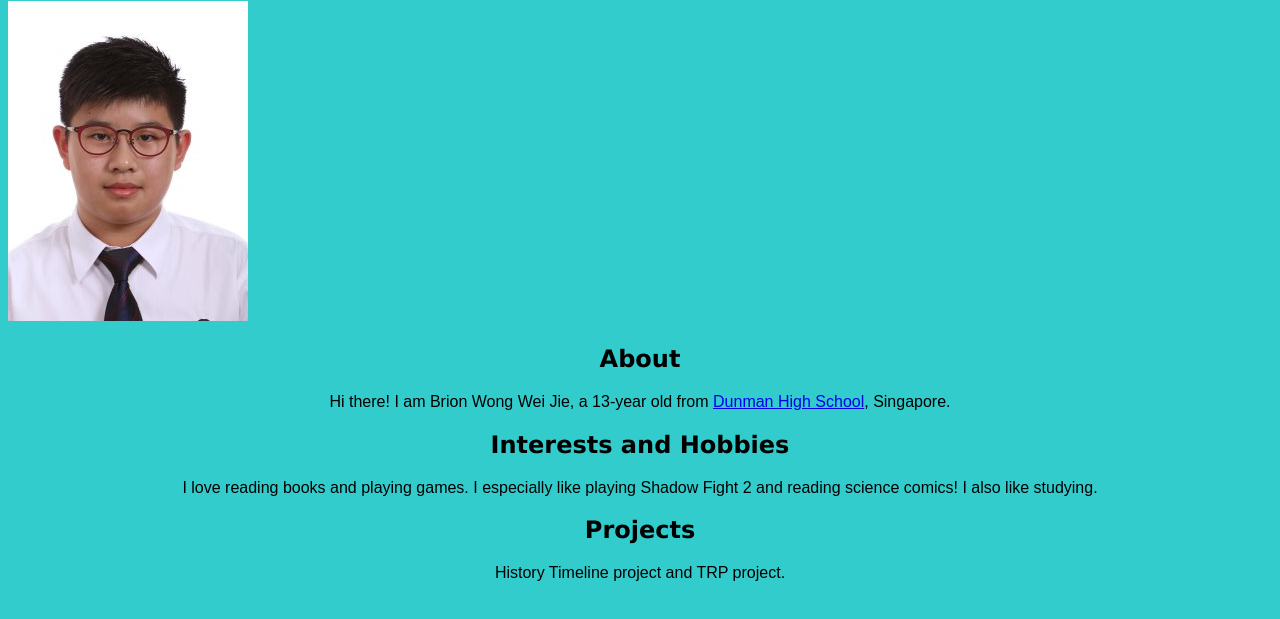
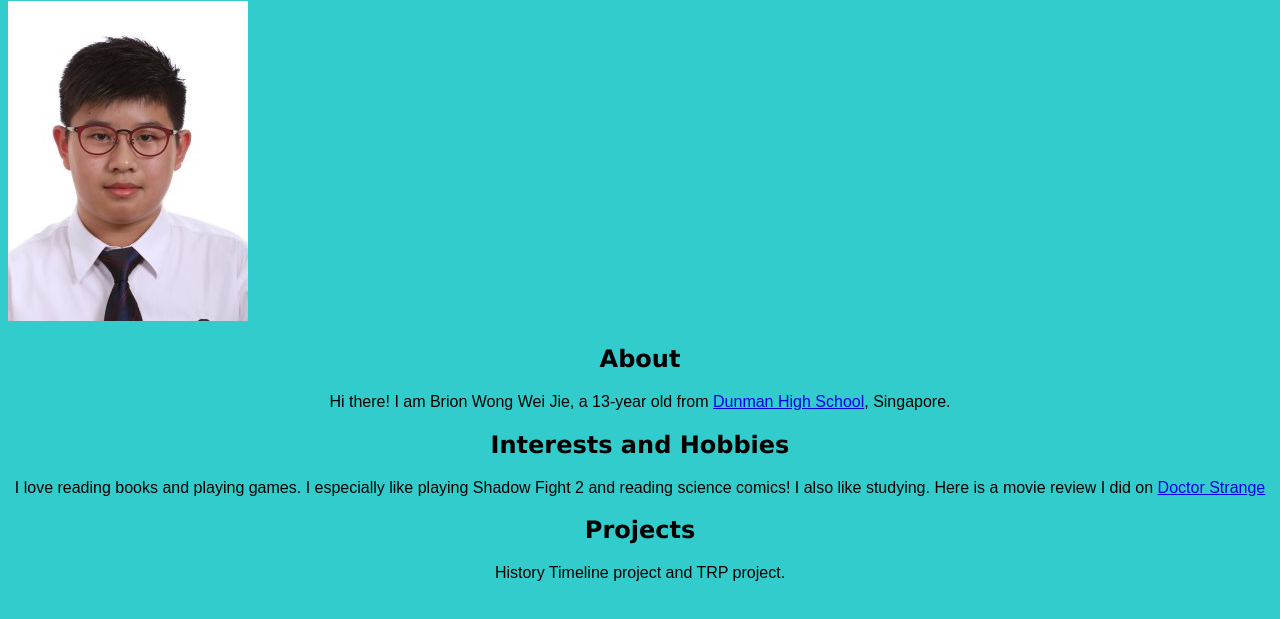
Before and after one commit to dhs17y1cwongweijiebrion/dhs17y1cwongweijiebrion.github.io, a plain HTML site: page index.html in a window 1280 px wide. Shown: the part 79-698 px from the top of the page. Drawn offline with Linux system fonts and the light colour scheme.

Commit message:
Update index.html

```diff
--- a/index.html
+++ b/index.html
@@ -10,7 +10,8 @@
  <h2> About</h2>
  <p> Hi there! I am Brion Wong Wei Jie, a 13-year old from <a href="http://www.dunmanhigh.moe.edu.sg">Dunman High School</a>, Singapore.</p>
  <h2> Interests and Hobbies</h2>
- <p> I love reading books and playing games. I especially like playing Shadow Fight 2 and reading science comics! I also like studying.</p>
+ <p> I love reading books and playing games. I especially like playing Shadow Fight 2 and reading science comics! I also like studying.
+ Here is a movie review I did on <a href="https://drive.google.com/open?id=1TdzhyruTjBne4aq94gMJID8V2m0Id97Mez1E0GbY5U0">Doctor Strange</a></p>
  <h2> Projects </h2>
  <p> History Timeline project and TRP project. </p>
  </body>
```
